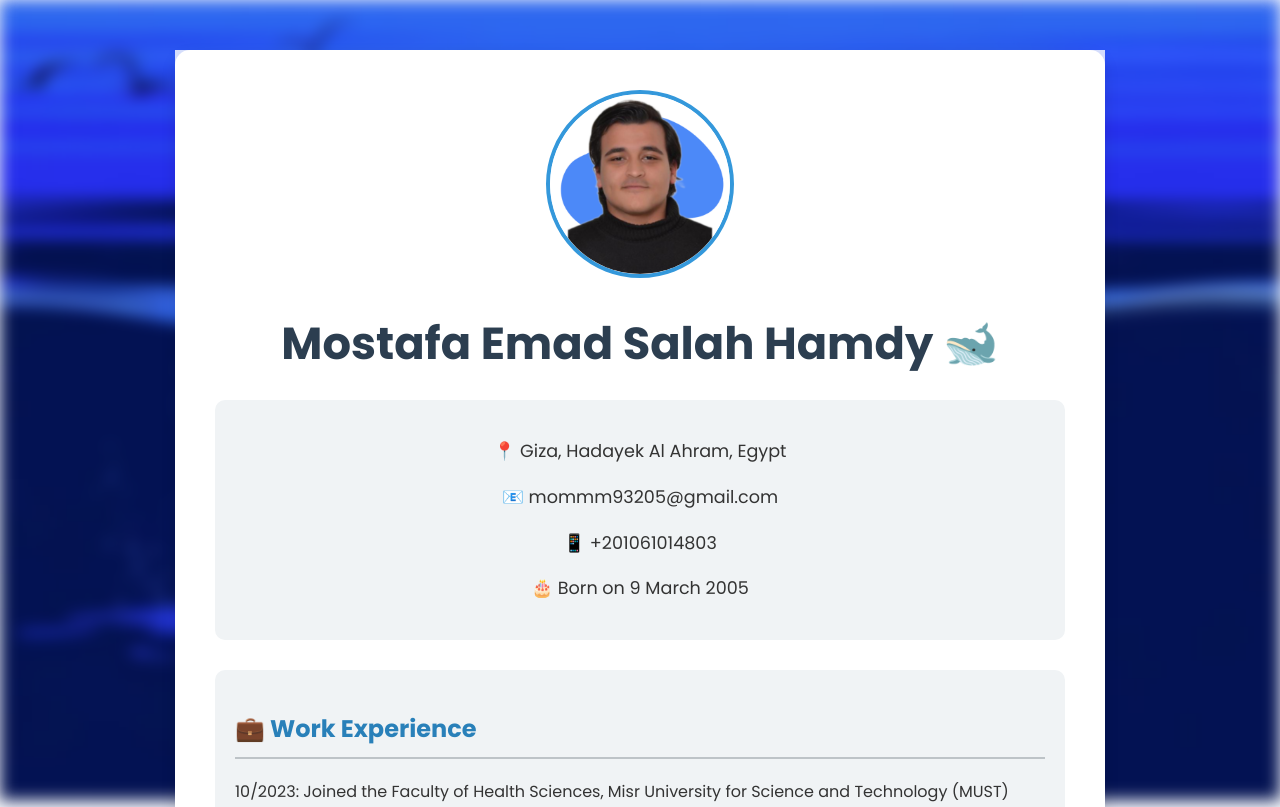
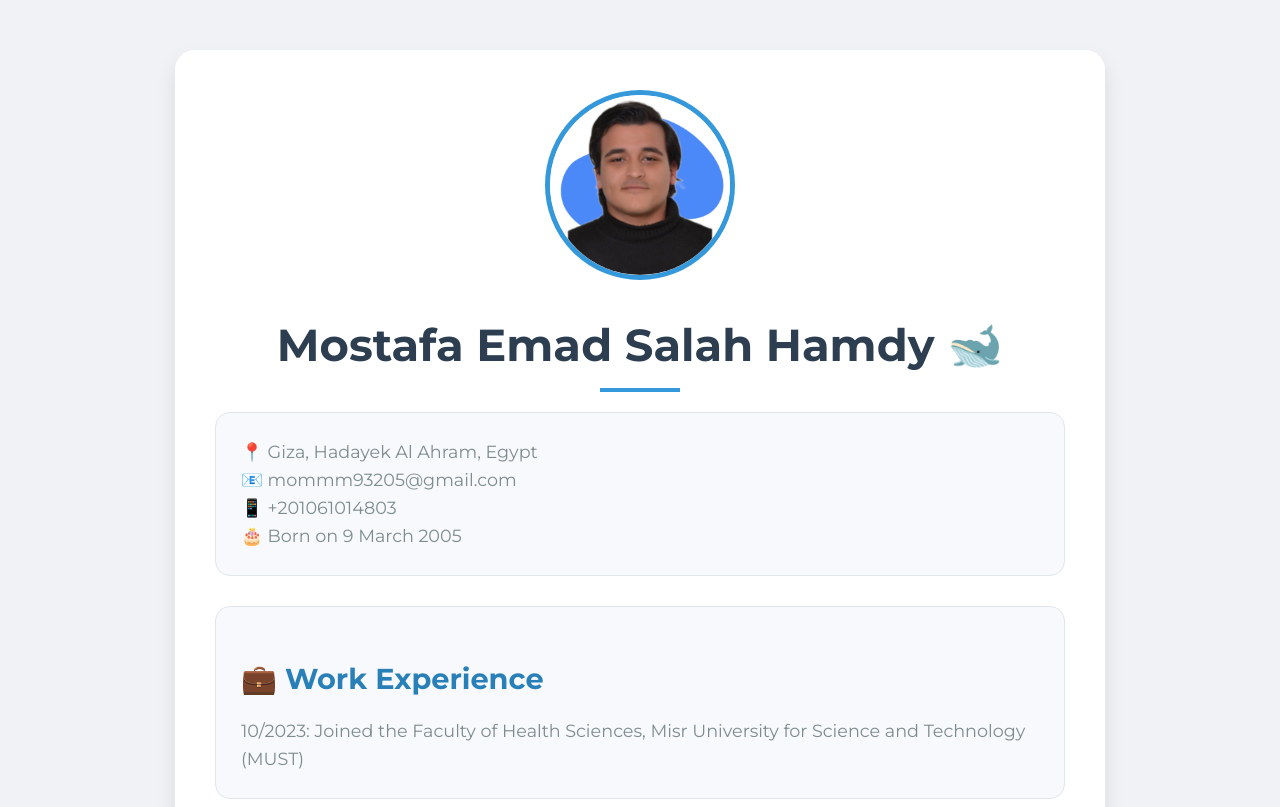
Before and after one commit to mostafa93205/my-cv2, a plain HTML site: page index.html in a window 1280 px wide. Shown: the top 807 px of the page. Drawn offline with Linux system fonts and the light colour scheme.

Commit message:
Update index.html

```diff
--- a/index.html
+++ b/index.html
@@ -4,11 +4,11 @@
     <meta charset="UTF-8">
     <meta name="viewport" content="width=device-width, initial-scale=1.0">
     <title>Mostafa Emad Salah Hamdy - CV</title>
-    <link href="https://fonts.googleapis.com/css2?family=Poppins:wght@400;600;700&display=swap" rel="stylesheet">
+    <link href="https://fonts.googleapis.com/css2?family=Montserrat:wght@400;600;700&display=swap" rel="stylesheet">
     <style>
         body {
-            font-family: 'Poppins', sans-serif;
-            background-color: #f5f7fa;
+            font-family: 'Montserrat', sans-serif;
+            background-color: #f0f2f5;
             color: #333;
             margin: 0;
             padding: 0;
@@ -22,40 +22,55 @@
             margin: 50px auto;
             background-color: #fff;
             padding: 40px;
-            border-radius: 15px;
-            box-shadow: 0 6px 15px rgba(0, 0, 0, 0.1);
+            border-radius: 20px;
+            box-shadow: 0 10px 20px rgba(0, 0, 0, 0.1);
             z-index: 1;
+            overflow: hidden;
         }
 
         .container:hover {
-            transform: scale(1.02);
-            transition: transform 0.3s ease;
+            box-shadow: 0 15px 30px rgba(0, 0, 0, 0.15);
+            transition: box-shadow 0.4s ease;
         }
 
         h1 {
             text-align: center;
             font-size: 2.8rem;
             color: #2c3e50;
-            margin-bottom: 20px;
+            margin-bottom: 30px;
+            position: relative;
+        }
+
+        h1:before {
+            content: '';
+            width: 80px;
+            height: 4px;
+            background-color: #3498db;
+            position: absolute;
+            left: 50%;
+            bottom: -10px;
+            transform: translateX(-50%);
         }
 
         h2 {
+            font-size: 1.8rem;
             color: #2980b9;
-            border-bottom: 2px solid #bdc3c7;
-            padding-bottom: 8px;
-            margin-bottom: 20px;
+            margin-bottom: 15px;
         }
 
         .info, .section {
             margin-bottom: 30px;
-            background-color: #f0f3f5;
-            padding: 20px;
-            border-radius: 10px;
+            padding: 25px;
+            background-color: #f7f9fc;
+            border-radius: 15px;
+            border: 1px solid #e1e6eb;
+            position: relative;
         }
 
-        .info p {
-            text-align: center;
+        .info p, .section p {
             font-size: 1.1rem;
+            color: #7f8c8d;
+            margin: 0;
         }
 
         .profile-img {
@@ -65,12 +80,12 @@
             width: 180px;
             height: 180px;
             object-fit: cover;
-            border: 4px solid #3498db;
+            border: 5px solid #3498db;
             transition: transform 0.4s ease;
         }
 
         .profile-img:hover {
-            transform: rotate(360deg);
+            transform: scale(1.1);
         }
 
         .skills-list, .hobbies-list {
@@ -83,18 +98,18 @@
         .skills-list li, .hobbies-list li {
             flex: 1 1 calc(48% - 10px);
             padding: 15px;
-            background-color: #bdc3c7;
-            border-radius: 8px;
+            background-color: #3498db;
+            color: #fff;
+            border-radius: 10px;
             margin-bottom: 10px;
             text-align: center;
             font-weight: 600;
-            color: #2c3e50;
+            font-size: 1.1rem;
             transition: background-color 0.3s ease;
         }
 
         .skills-list li:hover, .hobbies-list li:hover {
-            background-color: #3498db;
-            color: #ffffff;
+            background-color: #2980b9;
             cursor: pointer;
         }
 
@@ -102,21 +117,9 @@
             text-align: center;
             padding: 20px 0;
             background-color: #3498db;
-            color: #ffffff;
+            color: #fff;
             font-weight: 700;
-            border-radius: 0 0 12px 12px;
-        }
-
-        .background {
-            position: absolute;
-            top: 0;
-            left: 0;
-            width: 100%;
-            height: 100%;
-            background: url('an-illustration-of-a-classic-whale-cover-with-a-wh-zzJhNz-wQ4qi7einnffg_w-rCRd5ovSTE23rP-7_ipFxw.jpeg') no-repeat center center fixed;
-            background-size: cover;
-            z-index: 0;
-            filter: blur(8px);
+            border-radius: 0 0 20px 20px;
         }
 
         .container::before {
@@ -130,16 +133,23 @@
             z-index: -1;
         }
 
+        /* Responsive Design */
         @media (max-width: 768px) {
             .skills-list li, .hobbies-list li {
                 flex: 1 1 100%;
+            }
+
+            h1 {
+                font-size: 2.2rem;
+            }
+
+            h2 {
+                font-size: 1.5rem;
             }
         }
     </style>
 </head>
 <body>
-
-    <div class="background"></div>
 
     <div class="container">
         <img src="profile-pic.png" alt="Mostafa's Profile Picture" class="profile-img">
```
